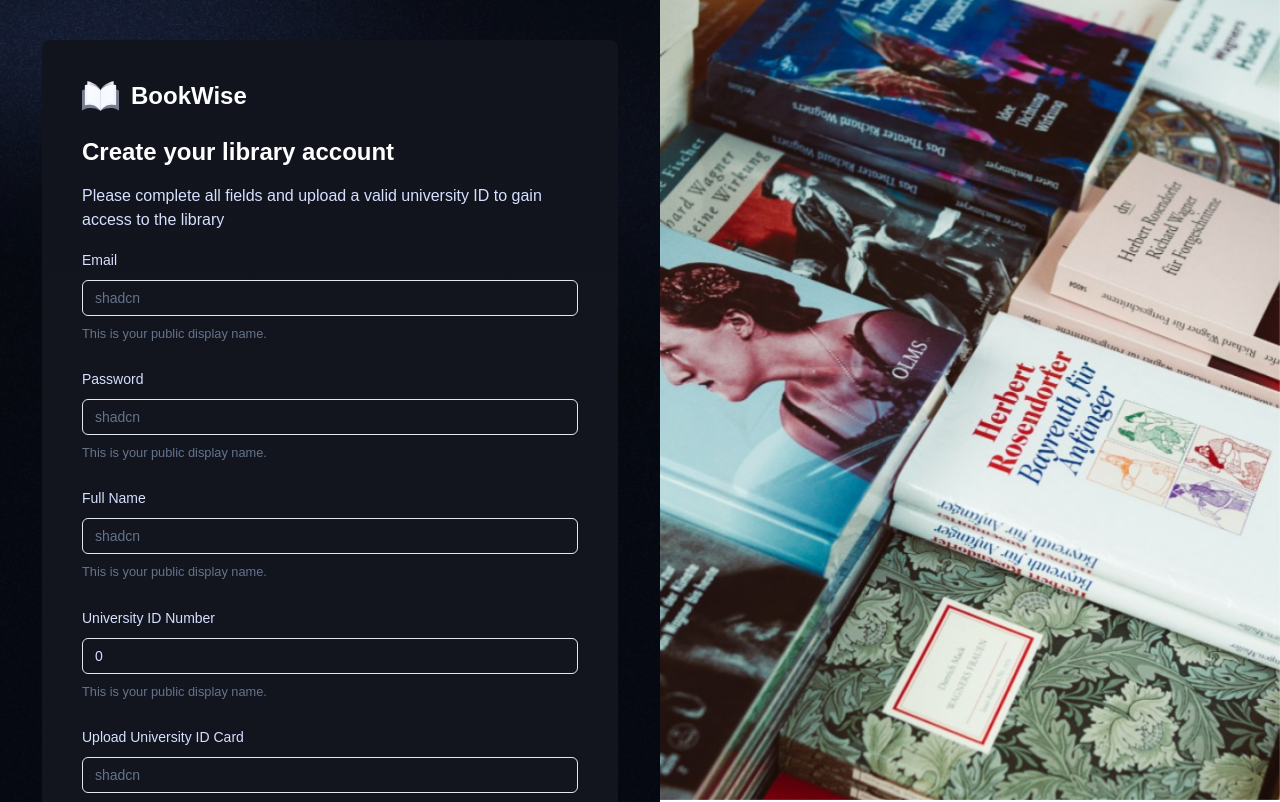
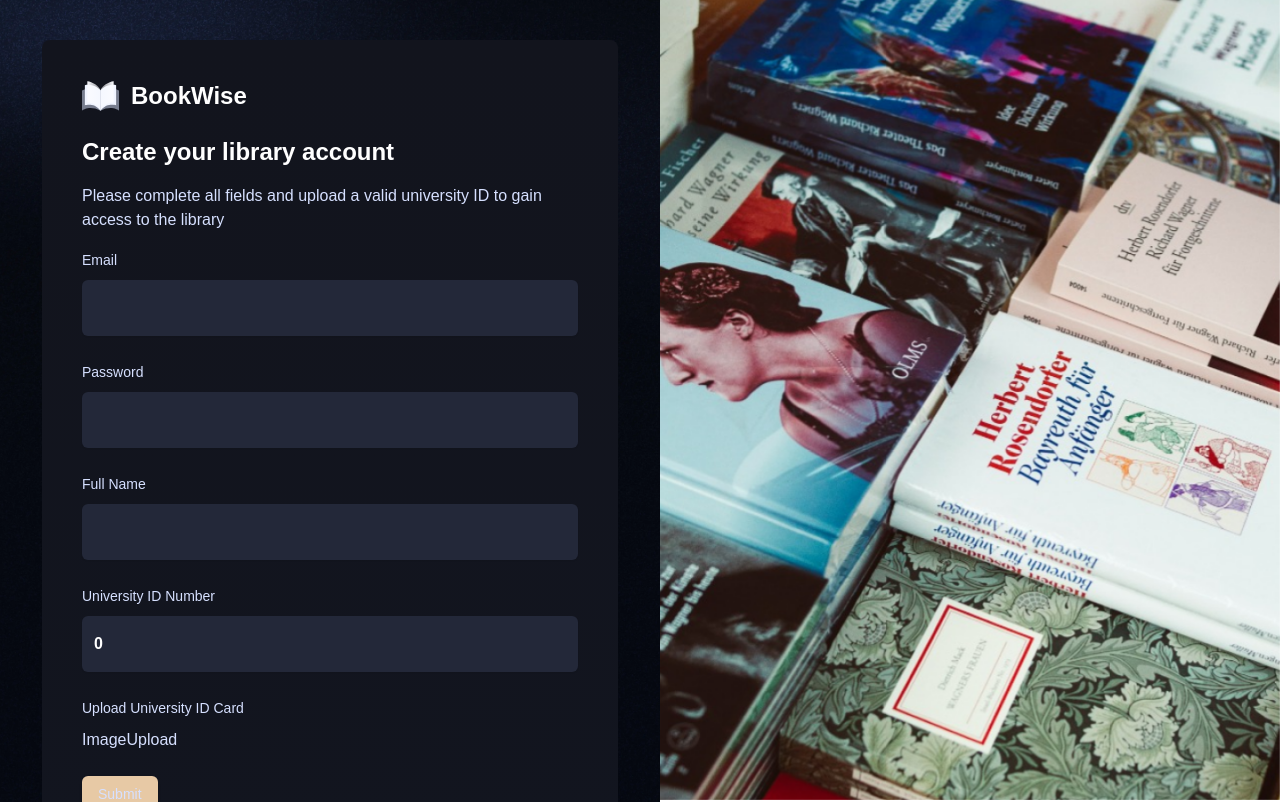
Before and after one commit to ReneMSdev/university-library, a Next.js app: page /sign-up in a window 1280 px wide. Shown: the top 802 px of the page. Built offline with nearby package versions, Linux system fonts and the light colour scheme; a web font is replaced by a local one.

Commit message:
removed description from AuthForm

```diff
--- a/components/AuthForm.tsx
+++ b/components/AuthForm.tsx
@@ -16,7 +16,8 @@ import {
 } from '@/components/ui/form'
 import { Input } from '@/components/ui/input'
 import Link from 'next/link'
-import { FIELD_NAMES } from '@/constants'
+import { FIELD_NAMES, FIELD_TYPES } from '@/constants'
+import ImageUpload from './ImageUpload'
 
 interface Props<T extends FieldValues> {
   schema: ZodType<T>
@@ -61,12 +62,17 @@ const AuthForm = <T extends FieldValues>({ type, schema, defaultValues, onSubmit
                     {FIELD_NAMES[field.name as keyof typeof FIELD_NAMES]}
                   </FormLabel>
                   <FormControl>
-                    <Input
-                      placeholder='shadcn'
-                      {...field}
-                    />
+                    {field.name === 'universityCard' ? (
+                      <ImageUpload />
+                    ) : (
+                      <Input
+                        required
+                        type={FIELD_TYPES[field.name as keyof typeof FIELD_TYPES]}
+                        {...field}
+                        className='form-input'
+                      />
+                    )}
                   </FormControl>
-                  <FormDescription>This is your public display name.</FormDescription>
                   <FormMessage />
                 </FormItem>
               )}
--- /dev/null
+++ b/components/ImageUpload.tsx
@@ -0,0 +1,5 @@
+const ImageUpload = () => {
+  return <div>ImageUpload</div>
+}
+
+export default ImageUpload
--- a/constants/index.ts
+++ b/constants/index.ts
@@ -4,6 +4,13 @@ export const FIELD_NAMES = {
   universityId: 'University ID Number',
   password: 'Password',
   universityCard: 'Upload University ID Card',
+}
+
+export const FIELD_TYPES = {
+  fullName: 'text',
+  email: 'email',
+  universityId: 'number',
+  password: 'password',
 }
 
 export const sampleBooks = [
```
